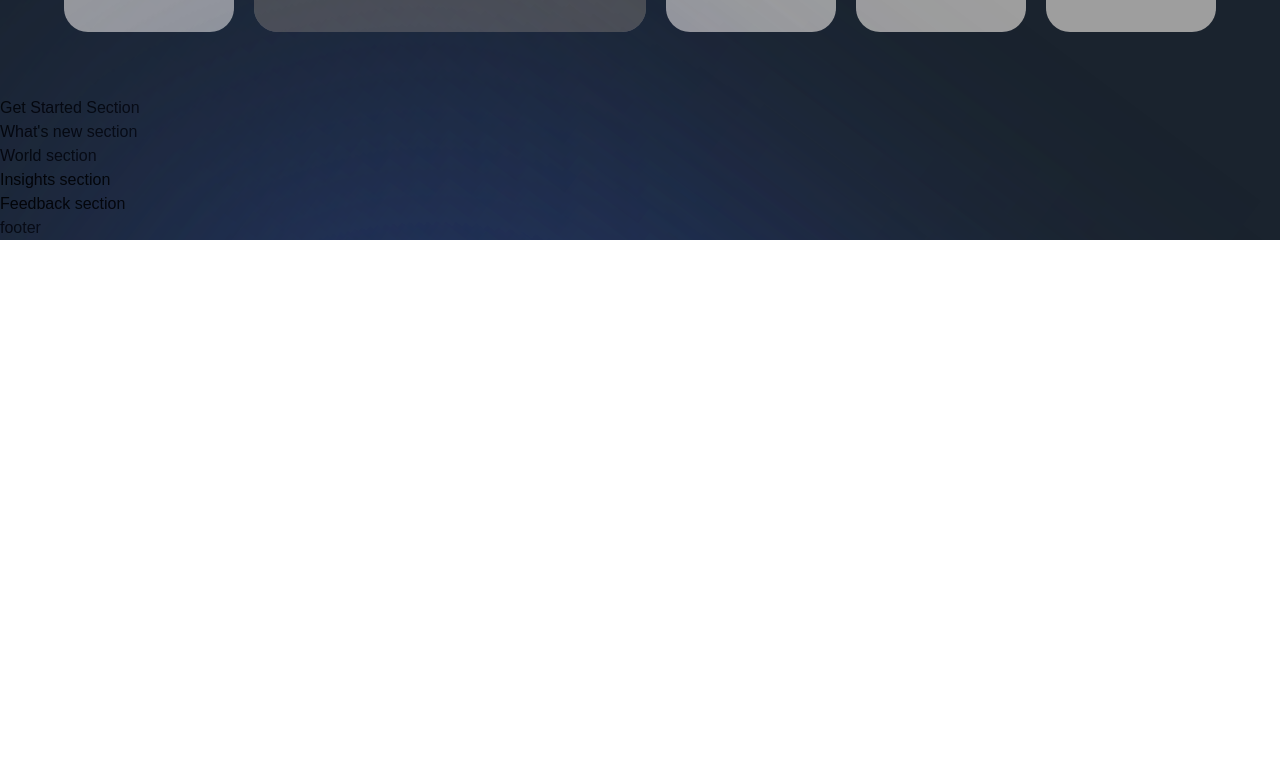
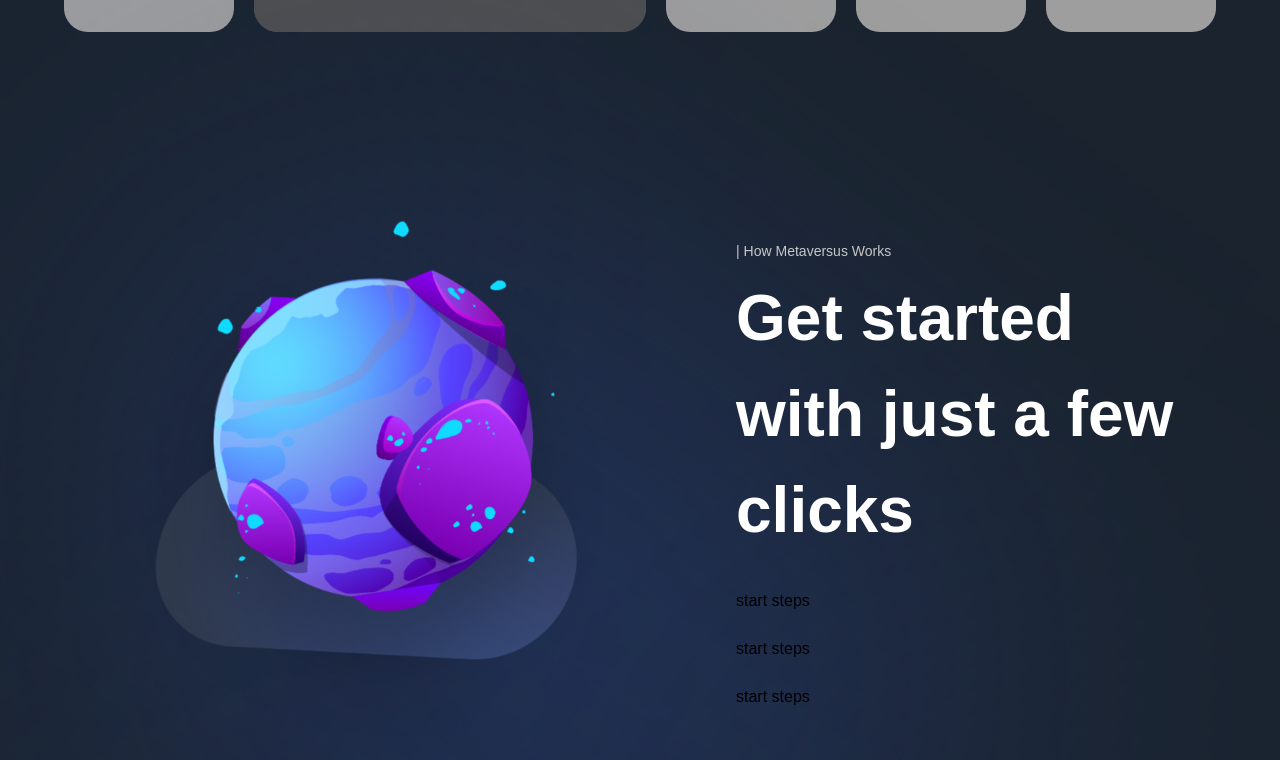
Before and after one commit to the-bipu/metaverse-nextjs, a Next.js app: page / in a window 1280 px wide. Shown: the part 2560-3320 px from the top of the page. Before the commit the page ends 2800 px from the top, so only its background shows below. Built offline with nearby package versions, Linux system fonts and the light colour scheme; grey boxes are pictures that could not be loaded; a web font is replaced by a local one.

Commit message:
Update GetStarted.jsx

```diff
--- a/sections/GetStarted.jsx
+++ b/sections/GetStarted.jsx
@@ -1,8 +1,46 @@
 'use client';
 
+import { motion } from 'framer-motion';
+
+import  { StartSteps, TitleText, TypingText } from '../components';
+
+import styles from '../styles';
+import { staggerContainer, fadeIn, planetVariants } from '../utils/motion';
+import { startingFeatures } from '../constants';
+
 const GetStarted = () => (
-  <section>
-    Get Started Section
+  <section className={`${styles.paddings} relative z-10`}>
+    <motion.div
+      variants={staggerContainer}
+      initial="hidden"
+      whileInView="show"
+      viewport={{once: false, amount: 0.25}}
+      className={`${styles.innerWidth} mx-auto flex lg:flex-row flex-col gap-8`}
+    >
+      <motion.div
+        variants={planetVariants('left')}
+        className={`flex-1 ${styles.flexCenter}`}
+      >
+        <img src="/get-started.png" alt="get-started"
+        className='w-[90%] h-[90%] object-contain' />
+      </motion.div>
+      <motion.div
+        variants={fadeIn('left', 'tween', 0.2, 1)}
+        className='flex-[0.75] flex justify-center flex-col'
+      >
+        <TypingText title="| How Metaversus Works" />
+        <TitleText title={<>Get started with just a few clicks</>} />
+        <div className='mt-[31px] flex flex-col max-w-[370px] gap-[24px]'>
+          {startingFeatures.map((feature, index) => (
+              <StartSteps
+                key={feature}
+                number={index + 1}
+                text={feature}
+              />
+          ))}
+        </div>
+      </motion.div>
+    </motion.div>
   </section>
 );
 
```
